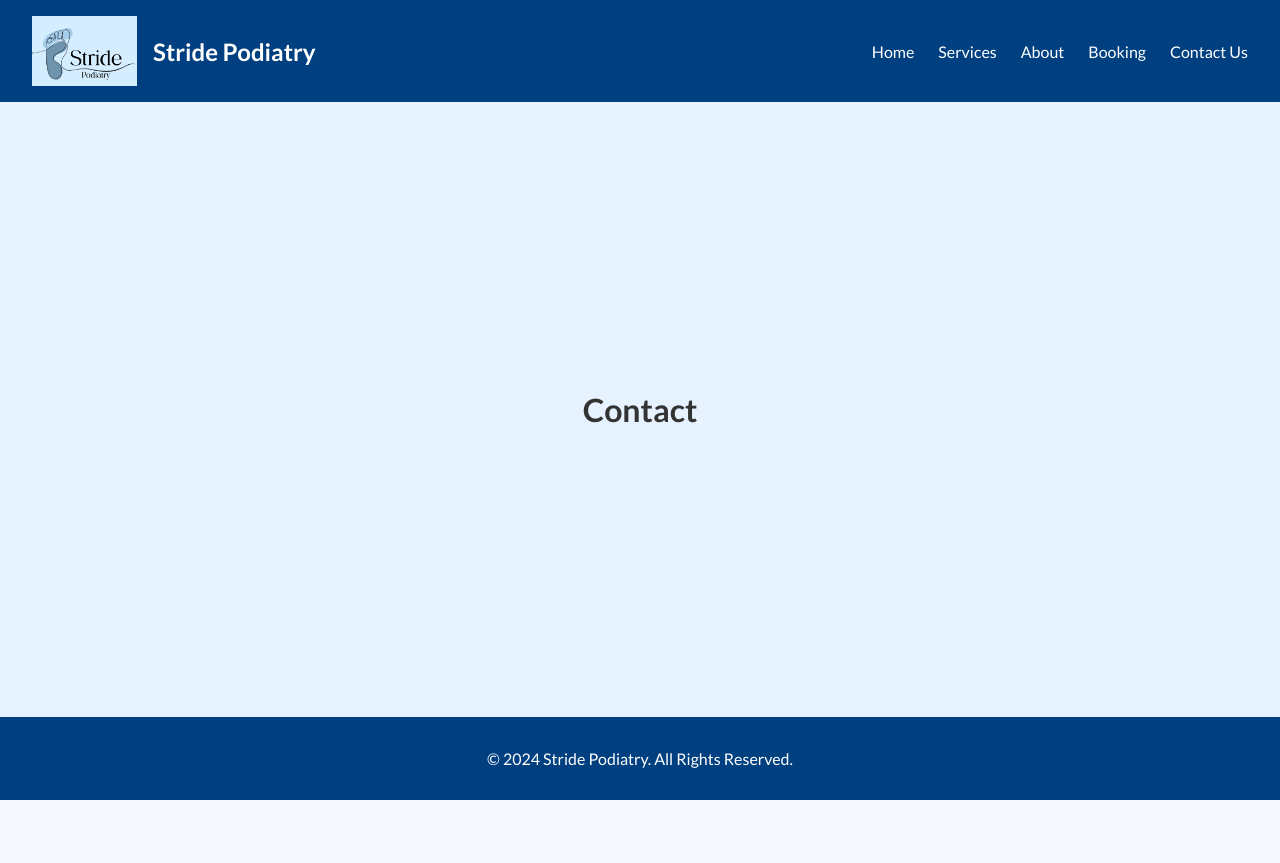
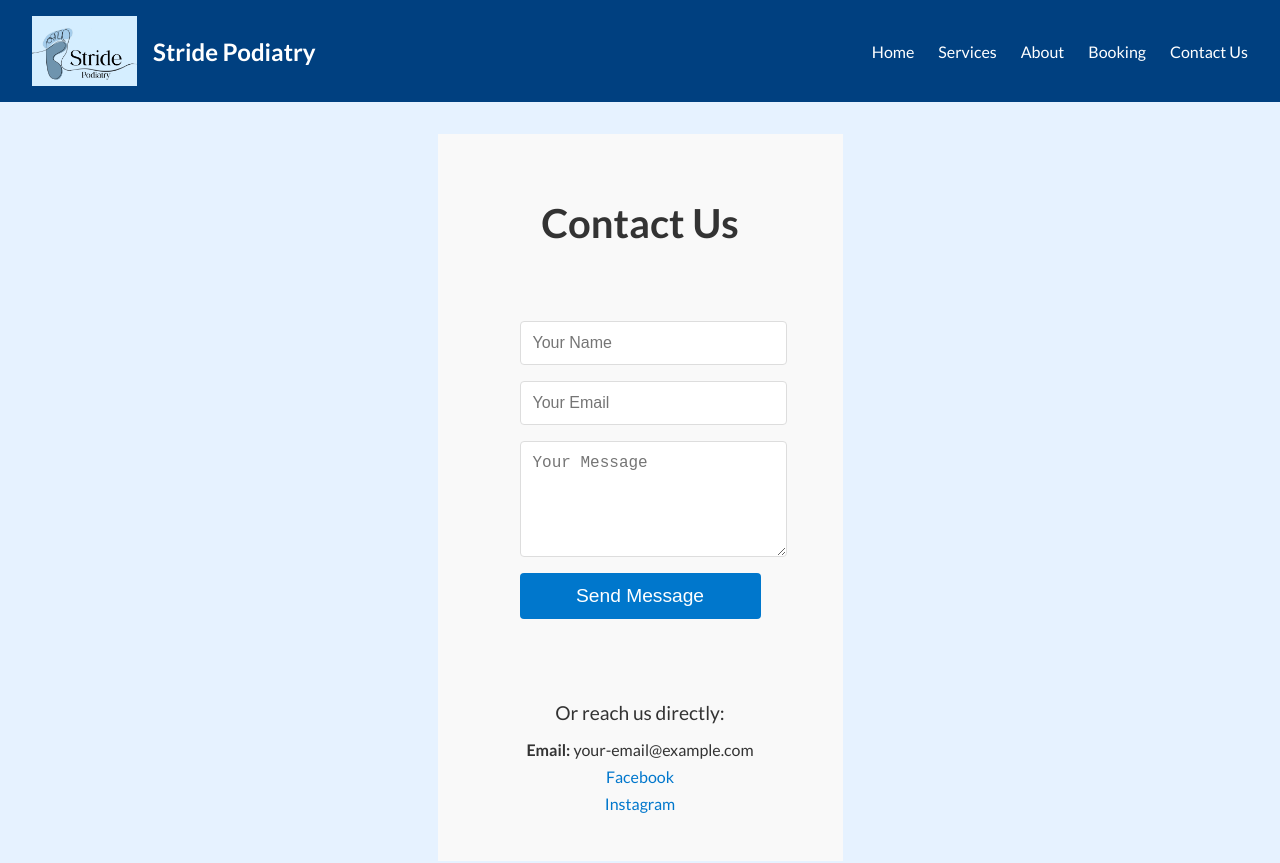
Before and after one commit to Looch8/stride-podiatry, a React (Vite) app: page /contact-us in a window 1280 px wide. Shown: the top 863 px of the page. Before the commit the page ends 800 px from the top, so only its background shows below. Built offline with nearby package versions, Linux system fonts and the light colour scheme.

Commit message:
contact form sends to email with emailJS

```diff
--- a/package.json
+++ b/package.json
@@ -10,6 +10,7 @@
 		"preview": "vite preview"
 	},
 	"dependencies": {
+		"@emailjs/browser": "^4.4.1",
 		"react": "^18.3.1",
 		"react-dom": "^18.3.1",
 		"react-router-dom": "^7.0.2"
--- a/src/pages/Contact.jsx
+++ b/src/pages/Contact.jsx
@@ -1,5 +1,110 @@
+import { useState } from 'react';
+import emailjs from '@emailjs/browser';
+import '../styles/Contact.css';
+
 const Contact = () => {
-	return <h1>Contact</h1>;
+	const [formData, setFormData] = useState({
+		name: '',
+		email: '',
+		message: '',
+	});
+
+	const handleChange = (e) => {
+		const { name, value } = e.target;
+		setFormData({ ...formData, [name]: value });
+	};
+
+	const handleSubmit = (e) => {
+		e.preventDefault();
+
+		// Map formData to match the EmailJS template variables
+		const templateParams = {
+			from_name: formData.name,
+			from_email: formData.email,
+			message: formData.message,
+		};
+
+		emailjs
+			.send(
+				import.meta.env.VITE_EMAILJS_SERVICE_ID,
+				import.meta.env.VITE_EMAILJS_TEMPLATE_ID,
+				templateParams,
+				import.meta.env.VITE_EMAILJS_PUBLIC_KEY
+			)
+			.then(
+				() => {
+					alert('Your message has been sent!');
+					setFormData({ name: '', email: '', message: '' });
+				},
+				(error) => {
+					console.error('Error sending email:', error);
+					alert(
+						'Failed to send your message. Please try again later.'
+					);
+				}
+			);
+	};
+
+	return (
+		<section className="contact">
+			<h2>Contact Us</h2>
+
+			<form className="contact-form" onSubmit={handleSubmit}>
+				<input
+					type="text"
+					name="name"
+					placeholder="Your Name"
+					value={formData.name}
+					onChange={handleChange}
+					required
+				/>
+				<input
+					type="email"
+					name="email"
+					placeholder="Your Email"
+					value={formData.email}
+					onChange={handleChange}
+					required
+				/>
+				<textarea
+					name="message"
+					placeholder="Your Message"
+					rows="5"
+					value={formData.message}
+					onChange={handleChange}
+					required
+				/>
+				<button type="submit">Send Message</button>
+			</form>
+
+			<div className="contact-info">
+				<p>Or reach us directly:</p>
+				<ul>
+					<li>
+						<strong>Email:</strong> your-email@example.com
+					</li>
+					<li>
+						<a
+							href="https://www.facebook.com"
+							target="_blank"
+							rel="noopener noreferrer"
+						>
+							Facebook
+						</a>
+					</li>
+					<li>
+						<a
+							href="https://www.instagram.com"
+							target="_blank"
+							rel="noopener noreferrer"
+						>
+							Instagram
+						</a>
+					</li>
+				</ul>
+			</div>
+		</section>
+	);
 };
 
 export default Contact;
--- /dev/null
+++ b/src/styles/Contact.css
@@ -0,0 +1,73 @@
+.contact {
+	padding: 2rem;
+	background-color: #f9f9f9;
+	text-align: center;
+}
+
+.contact h2 {
+	font-size: 2.5rem;
+	margin-bottom: 1.5rem;
+	color: #333;
+}
+
+.contact-form {
+	display: flex;
+	flex-direction: column;
+	gap: 1rem;
+	max-width: 500px;
+	margin: 0 auto;
+	padding: 50px;
+}
+
+.contact-form input,
+.contact-form textarea {
+	width: 100%;
+	padding: 0.75rem;
+	border: 1px solid #ddd;
+	border-radius: 4px;
+	font-size: 1rem;
+}
+
+.contact-form button {
+	padding: 0.75rem;
+	font-size: 1.2rem;
+	color: #fff;
+	background-color: #0077cc;
+	border: none;
+	border-radius: 4px;
+	cursor: pointer;
+	transition: background-color 0.2s;
+}
+
+.contact-form button:hover {
+	background-color: #005fa3;
+}
+
+.contact-info {
+	margin-top: 2rem;
+}
+
+.contact-info p {
+	font-size: 1.2rem;
+	margin-bottom: 1rem;
+}
+
+.contact-info ul {
+	list-style: none;
+	padding: 0;
+}
+
+.contact-info li {
+	font-size: 1rem;
+	margin-bottom: 0.5rem;
+}
+
+.contact-info a {
+	color: #0077cc;
+	text-decoration: none;
+	transition: color 0.2s;
+}
+
+.contact-info a:hover {
+	color: #005fa3;
+}
```
Also changed, not shown: 2 other files (tests, documents, lock files or other folders).
